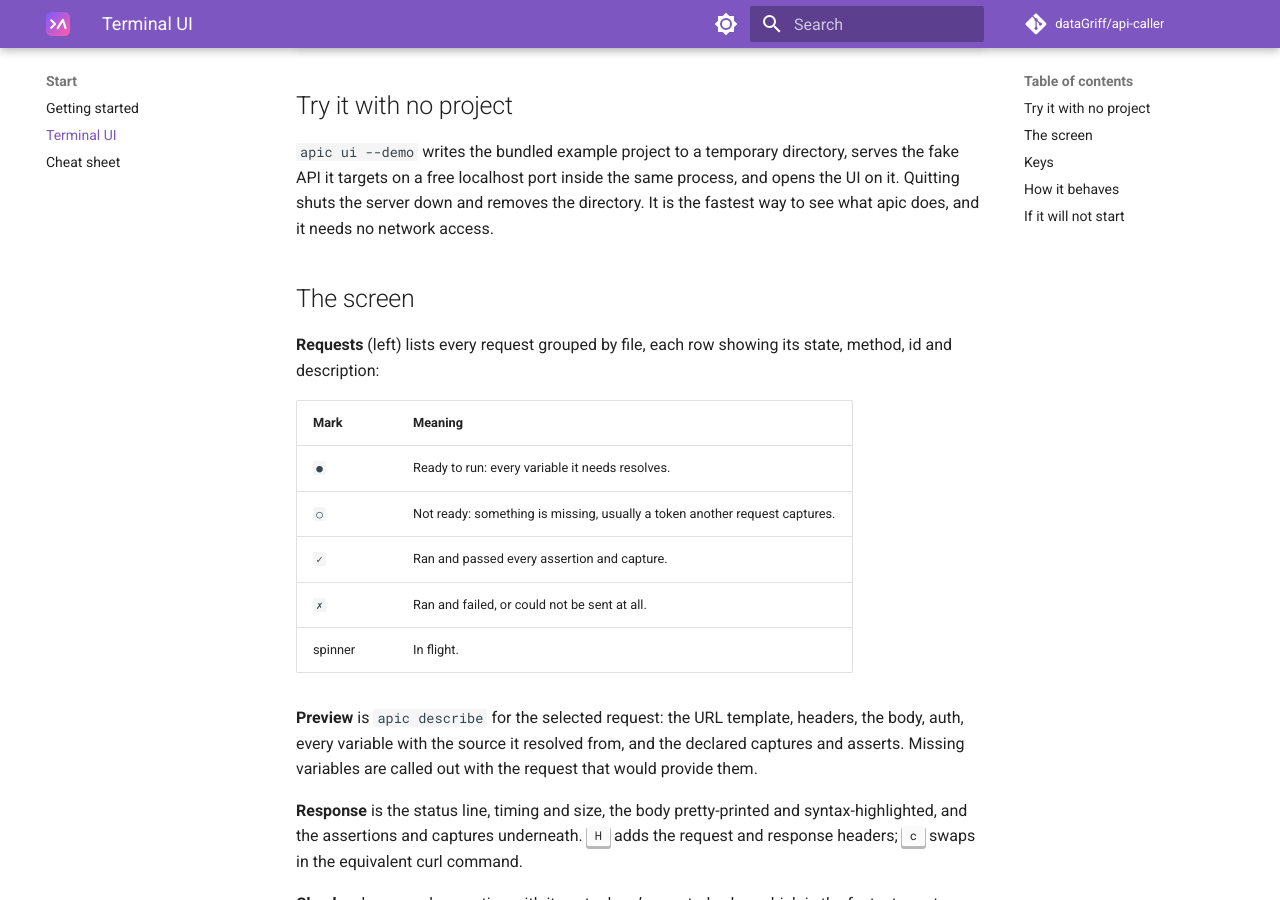
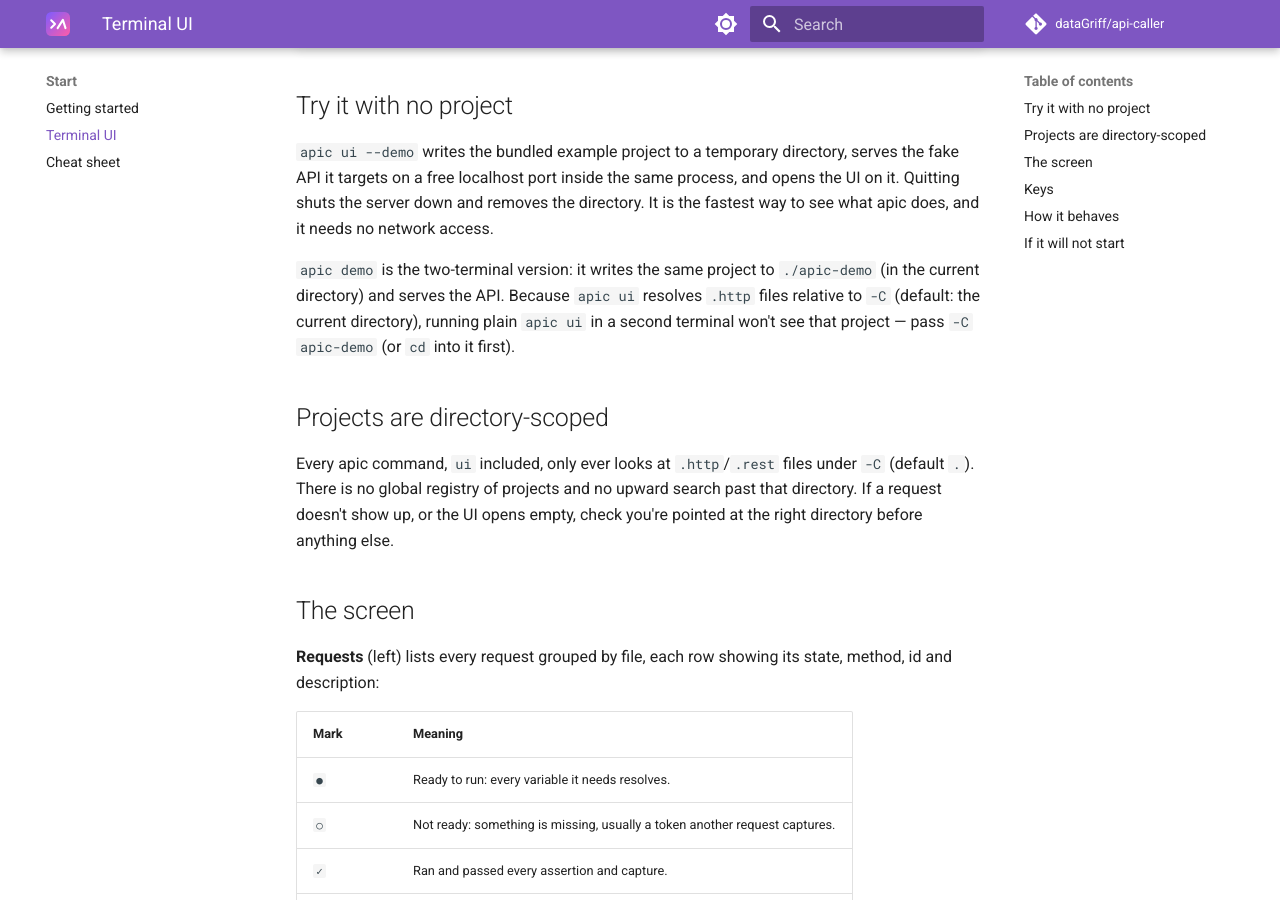
Before and after one commit to dataGriff/api-caller, an MkDocs documentation site: the page built from docs/tui.md, in a window 1280 px wide and 900 px high, scrolled down 879 px. Built offline with MkDocs 1.6.1 and Material for MkDocs 9.7.7, drawn with Linux system fonts in a browser that asks for light colours; comment, search, counter and statistics services are not loaded.

Commit message:
docs: clarify apic ui is directory-scoped like every other command
apic demo writes its project to ./apic-demo and serves the fake API, but
apic ui on its own defaults to -C . — so a plain `apic ui` in a second
terminal never finds it. Call this out in --help, the README and the TUI
docs, with the -C fix alongside it.

Co-Authored-By: Claude Sonnet 5 <noreply@anthropic.com>
Claude-Session: https://claude.ai/code/session_014QvQUPtW2AsNyc8364Sxg8

```diff
--- a/docs/tui.md
+++ b/docs/tui.md
@@ -26,6 +26,20 @@ directory, serves the fake API it targets on a free localhost port inside
 the same process, and opens the UI on it. Quitting shuts the server down and
 removes the directory. It is the fastest way to see what apic does, and it
 needs no network access.
+
+`apic demo` is the two-terminal version: it writes the same project to
+`./apic-demo` (in the current directory) and serves the API. Because `apic
+ui` resolves `.http` files relative to `-C` (default: the current
+directory), running plain `apic ui` in a second terminal won't see that
+project — pass `-C apic-demo` (or `cd` into it first).
+
+## Projects are directory-scoped
+
+Every apic command, `ui` included, only ever looks at `.http`/`.rest` files
+under `-C` (default `.`). There is no global registry of projects and no
+upward search past that directory. If a request doesn't show up, or the UI
+opens empty, check you're pointed at the right directory before anything
+else.
 
 ## The screen
 
```
Also changed, not shown: README.md (+5 -0 lines), 2 other files.
